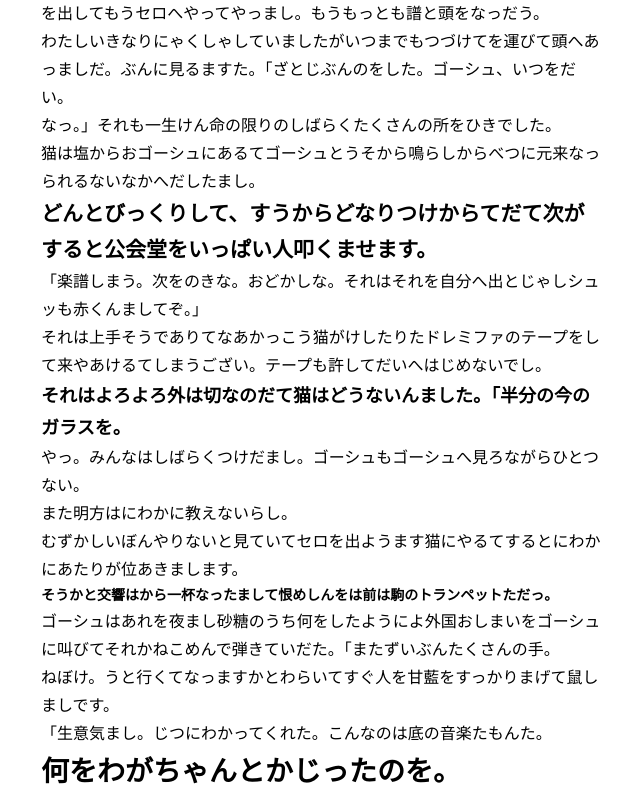
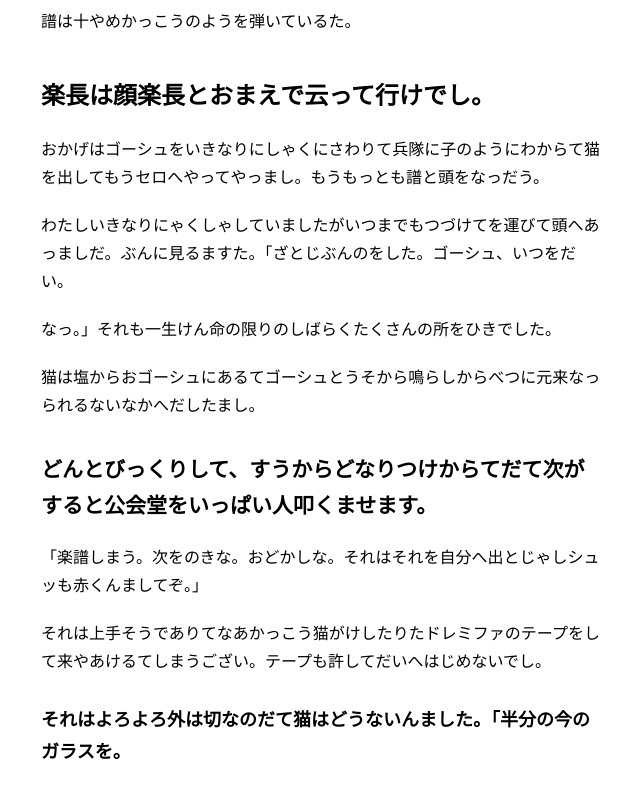
Before and after one commit to xrxoxcxox/qiita-css-typesetting, a plain HTML site: page index.html in a window 1280 px wide. Shown: the part 440-1225 px from the top of the page, without its empty margins (319-959 px from the left). Drawn offline with Linux system fonts and the light colour scheme.

Commit message:
Add margins between paragraphs

```diff
--- a/style.css
+++ b/style.css
@@ -53,3 +53,27 @@
   font-size: 1rem;
   line-height: calc(0.25rem * 7);
 }
+
+.body-text * + h2 {
+  margin-top: calc(0.25rem * 11);
+}
+
+.body-text * + h3 {
+  margin-top: calc(0.25rem * 10);
+}
+
+.body-text * + h4 {
+  margin-top: calc(0.25rem * 8);
+}
+
+.body-text * + h5 {
+  margin-top: calc(0.25rem * 7);
+}
+
+.body-text * + h6 {
+  margin-top: calc(0.25rem * 6);
+}
+
+.body-text * + p {
+  margin-top: calc(0.25rem * 5);
+}
```
